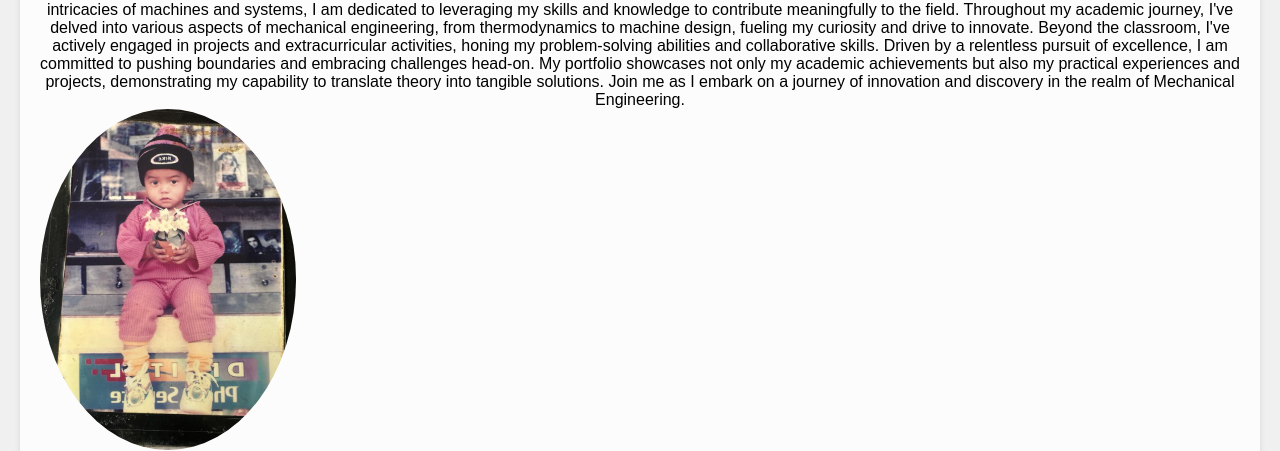
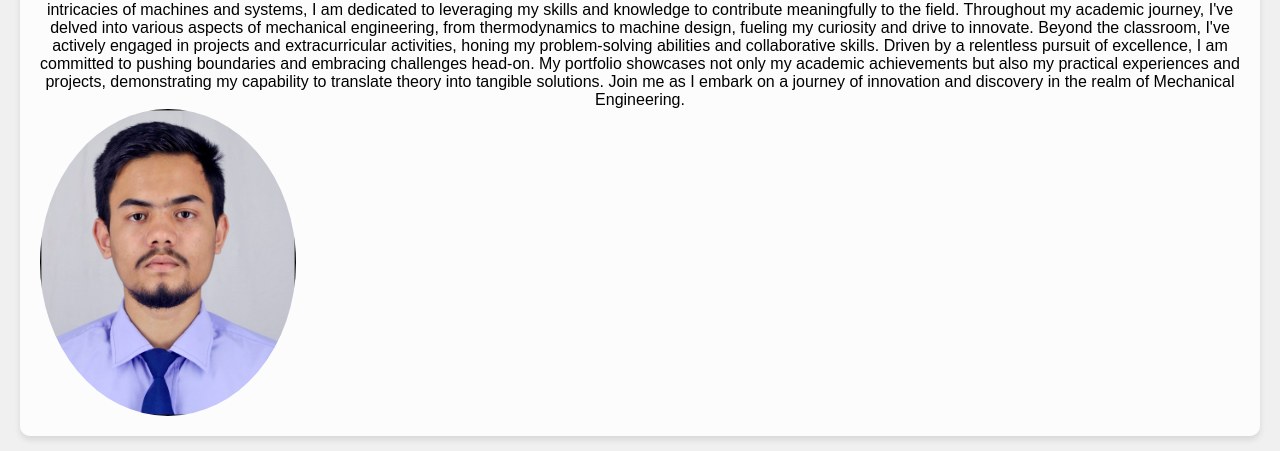
Before and after one commit to sewaksunar/portfolio, a plain HTML site: page index.html in a window 1280 px wide. Shown: the part 519-970 px from the top of the page. Drawn offline with Linux system fonts and the light colour scheme.

Commit message:
adding profile

```diff
--- a/index.html
+++ b/index.html
@@ -45,7 +45,7 @@
                     challenges head-on. My portfolio showcases not only my academic achievements but also my practical
                     experiences and projects, demonstrating my capability to translate theory into tangible solutions.
                     Join me as I embark on a journey of innovation and discovery in the realm of Mechanical Engineering.
-                    <img src="profile1.jpg" alt="Childhood Photo" class="profile-photo1">
+                    <img src="original-pass-photo.png" alt="Childhood Photo" class="profile-photo1">
                 </p>
             </div>
         </section>
```
Also changed, not shown: original-pass-photo.png (added).
